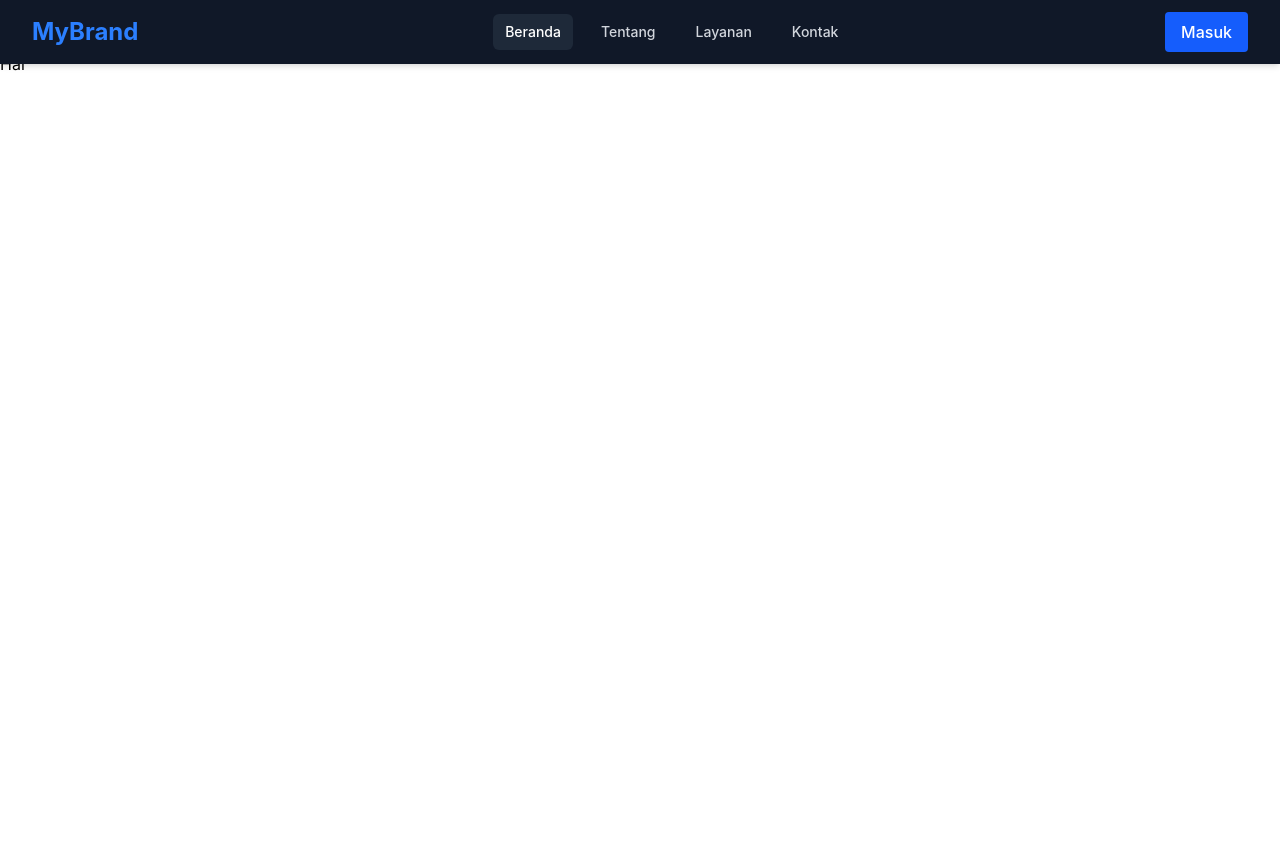
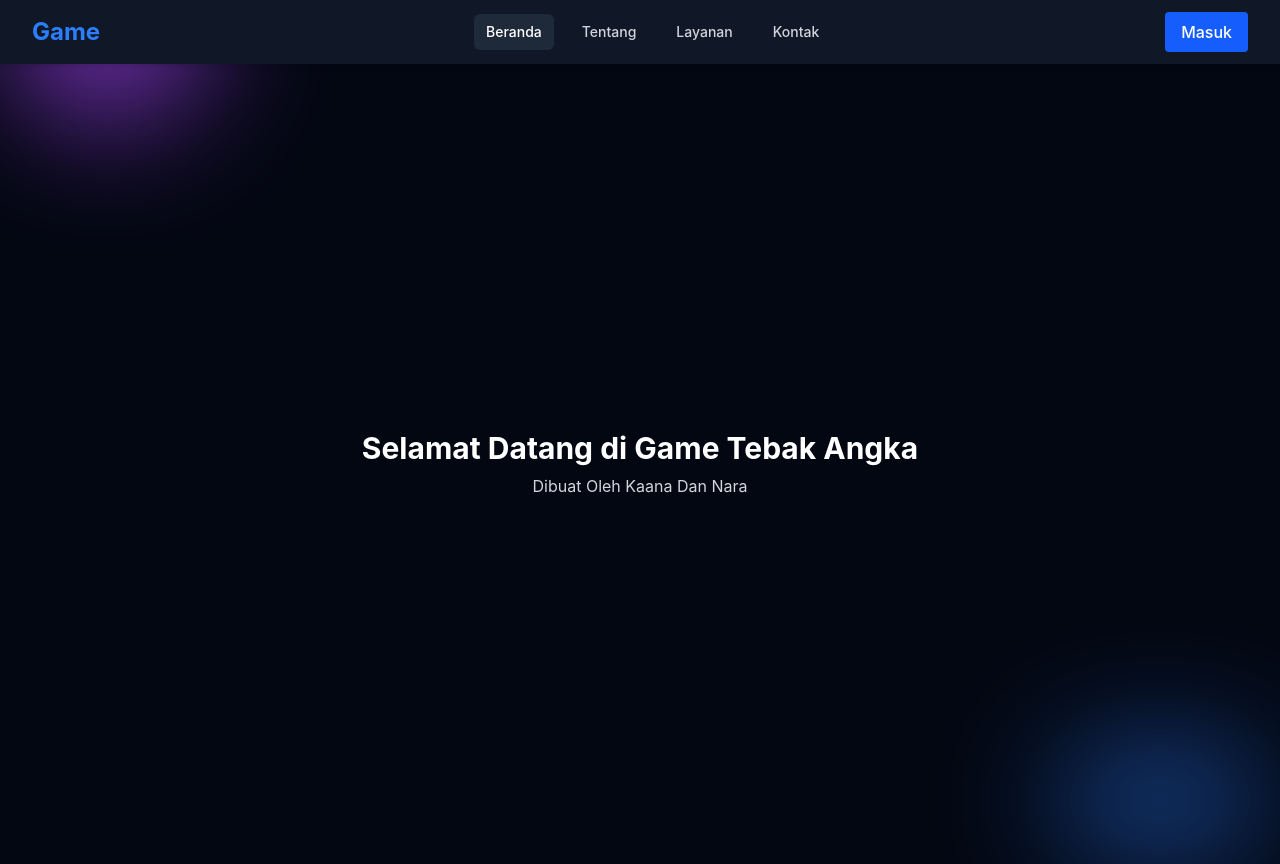
Before and after one commit to KaanaxD/Guess-The-Number, a React (Vite) app in the folder client/: page / in a window 1280 px wide. Before the commit the page ends 800 px from the top, so only its background shows below. Built offline with nearby package versions, Linux system fonts and the light colour scheme.

Commit message:
styling landing page pt1

```diff
--- a/client/src/pages/landing.jsx
+++ b/client/src/pages/landing.jsx
@@ -4,7 +4,18 @@ function Landing() {
   return (
     <>
       <Navbar />
-      <h1 className="mt-13">Hai</h1>
+      <main className="bg-gray-950 min-h-screen flex flex-col items-center justify-center gap-2">
+        <h1 className="text-3xl font-bold text-white text-center">
+          Selamat Datang di Game Tebak Angka
+        </h1>
+        <p className="capitalize text-gray-300 text-center">
+          dibuat oleh kaana dan nara
+        </p>
+        <div className="absolute w-50 h-50 bg-purple-500 rounded-full left-2 -top-20 blur-3xl opacity-70">
+        </div>
+        <div className="absolute w-50 h-20 bg-blue-500 rounded-full right-5 -bottom-10 blur-3xl opacity-70">
+        </div>
+      </main>
     </>
   );
 }
--- a/client/src/pages/navbar.jsx
+++ b/client/src/pages/navbar.jsx
@@ -3,16 +3,16 @@ import { useState } from "react";
 function Navbar() {
   const [isMobileMenuOpen, setIsMobileMenuOpen] = useState(false);
   return (
-    <nav className="bg-gray-900 shadow-md fixed w-full top-0 z-50">
+    <nav className="bg-gray-900 shadow-md sticky w-full top-0 z-50">
       <div className="max-w-7xl mx-auto px-4 sm:px-6 lg:px-8">
         <div className="flex items-center justify-between h-16">
           {/* 1. Bagian Logo (Kiri) */}
           <div className="shrink-0">
             <a
               href="#"
-              className="text-2xl font-bold text-blue-500 hover:text-blue-400 transition"
+              className="text-2xl font-bold text-blue-500 hover:text-blue-400 transition capitalize"
             >
-              MyBrand
+              game
             </a>
           </div>
 
```
